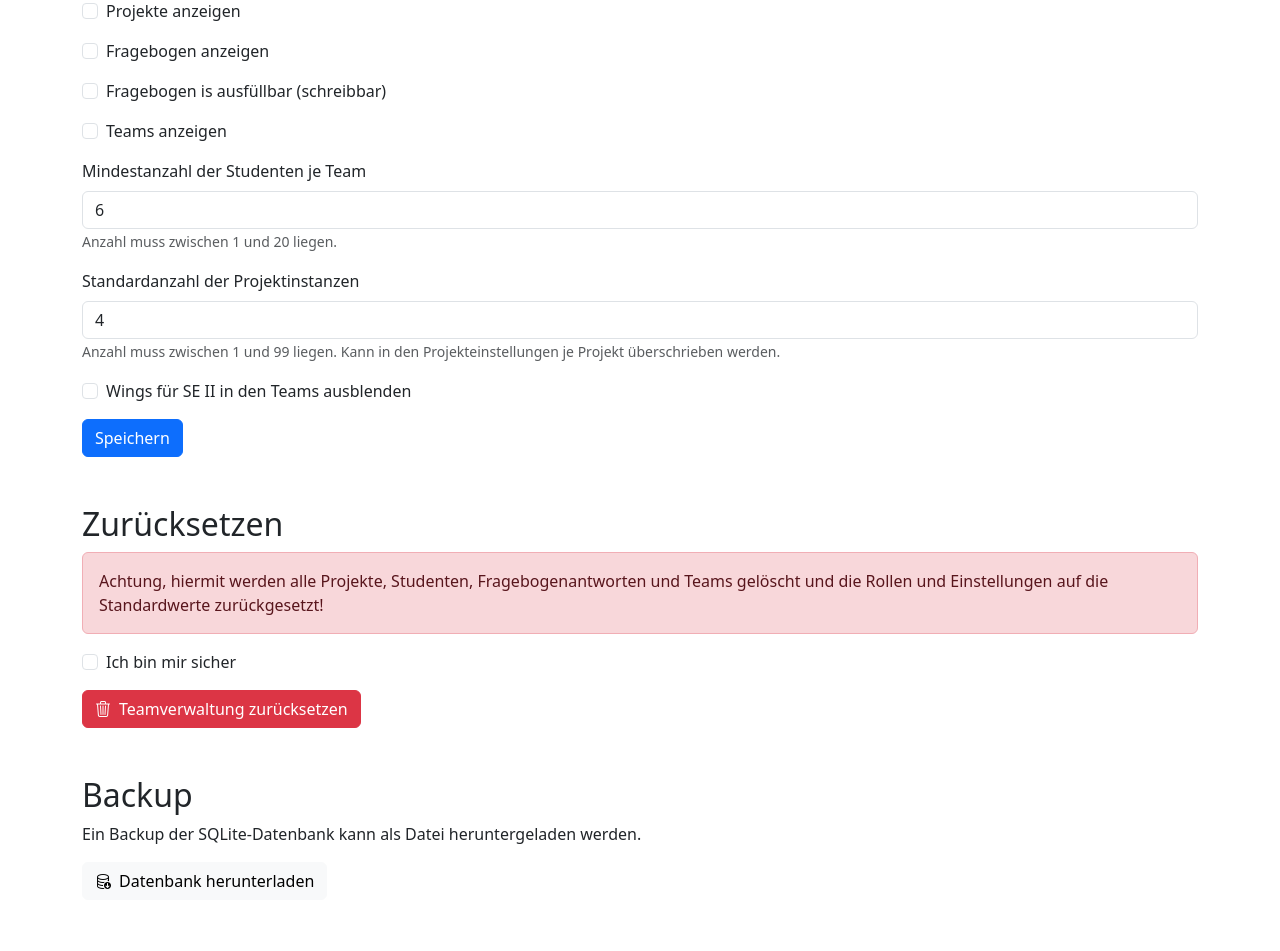
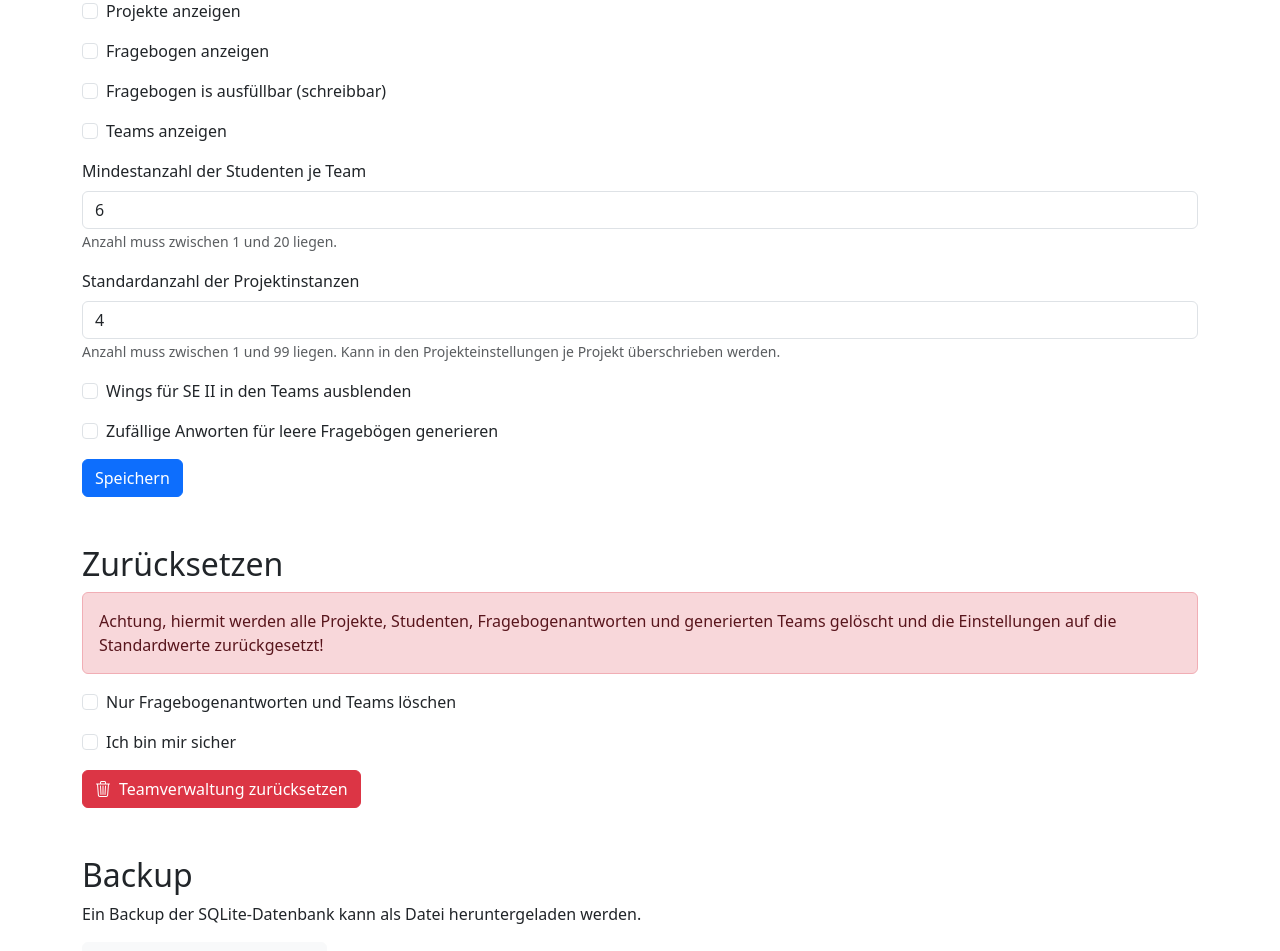
Before and after one commit to tigion/htwd-project-se-team-management, a Django app: page /settings/ in a window 1280 px wide. Shown: the part 168-1119 px from the top of the page. Before the commit the page ends 1057 px from the top, so only its background shows below. Run offline with Django 4.2, Linux system fonts and the light colour scheme; the visitor is signed in with stand-in values (Sample User, id 1); data comes from the database, SQL or seed files in the repository; data that the repository does not hold is empty; some libraries are stand-ins or nearby versions.

Commit message:
feat: add option to delete only polls and teams (wip)

```diff
--- a/src/backend/app/forms.py
+++ b/src/backend/app/forms.py
@@ -49,4 +49,10 @@ class SettingsForm(ModelForm):
 
 
 class SettingsResetForm(forms.Form):
+    delete_only_polls = forms.BooleanField(
+        required=False,
+        initial=False,
+        label="Nur Fragebogenantworten und Teams löschen",
+        help_text="Wenn aktiv, werden nur die Fragebogenantworten und Teams gelöscht. Die Projekte, Studenten und Einstellungen bleiben beim Zurücksetzen erhalten.",
+    )
     confirmed = forms.BooleanField(required=True, initial=False, label="Ich bin mir sicher")
--- a/src/backend/app/models.py
+++ b/src/backend/app/models.py
@@ -196,6 +196,11 @@ class Settings(Singleton):
         verbose_name="Wings für SE II in den Teams ausblenden",
         help_text="Wenn aktiv, werden die Wirtschaftsingenieure (Wings) für Software Engineering II in den Teams nicht mehr angezeigt. Sie nehmen nur an SE I teil.",
     )
+    use_random_poll_defaults = models.BooleanField(
+        default=False,
+        verbose_name="Zufällige Anworten für leere Fragebögen generieren",
+        help_text="Wenn aktiv, werden leere Fragebögen nicht mit neutralen Antworten (3), sondern mit zufälligen Anworten (1-5) ausgefüllt.",
+    )
 
 
 class Info(Singleton):
--- a/src/backend/templates/lecturer/settings.html
+++ b/src/backend/templates/lecturer/settings.html
@@ -16,7 +16,7 @@
 <div class="container my-5">
   <h2>Zurücksetzen</h2>
   <div class="alert alert-danger" role="alert">
-    Achtung, hiermit werden alle Projekte, Studenten, Fragebogenantworten und Teams gelöscht und die Rollen und Einstellungen auf die Standardwerte zurückgesetzt!
+    Achtung, hiermit werden alle Projekte, Studenten, Fragebogenantworten und generierten Teams gelöscht und die Einstellungen auf die Standardwerte zurückgesetzt!
   </div>
   <form action="{% url 'reset' %}" method="POST">
     {% csrf_token %}
```
Also changed, not shown: src/backend/app/migrations/0011_settings_use_random_poll_defaults_and_more.py (added), src/backend/app/migrations/0012_alter_settings_use_random_poll_defaults.py (added).
